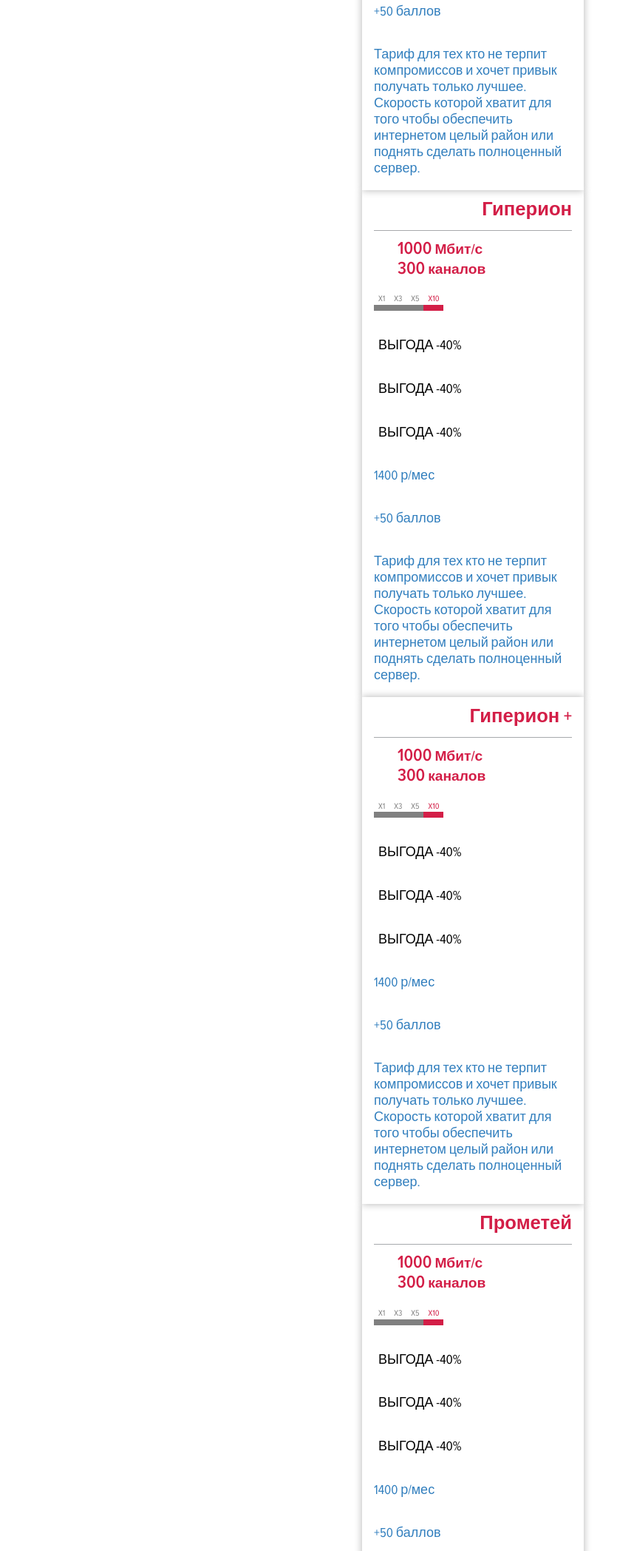
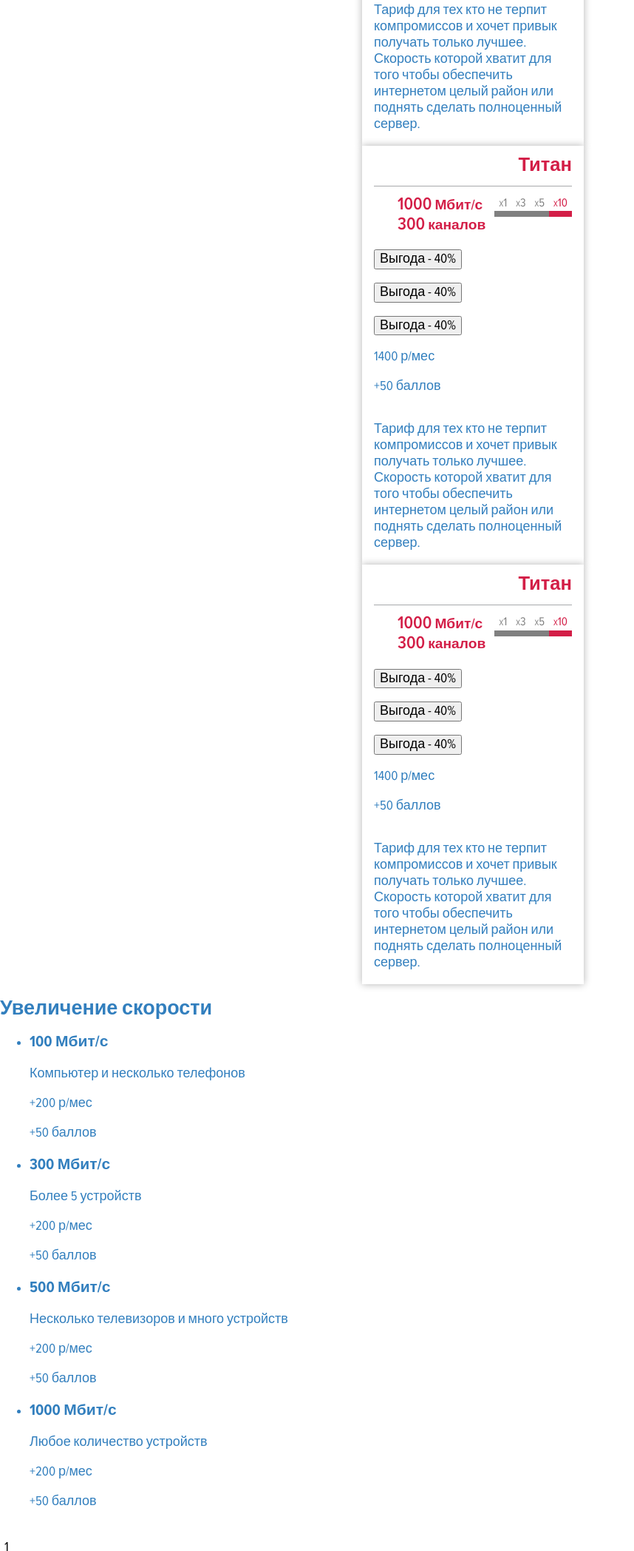
Before and after one commit to dobernike/sata_Gigpage, a website: page source/index.html in a window 1280 px wide. Shown: the part 493-2589 px from the top of the page at 74% size, without its empty margins (0-858 px from the left). Drawn offline with nearby package versions, Linux system fonts and the light colour scheme; files that its build step writes are made by us from their sources.

Commit message:
Добавляет блок с тарифом

```diff
--- a/source/index.html
+++ b/source/index.html
@@ -12,6 +12,19 @@
 </head>
 
 <body>
+  <!-- <svg style="display: none">
+
+        <symbol id="icon-angle-down"
+                height="24"
+                width="24"
+                viewBox="0 0 24 24">
+            <path d="M7.41 8.59L12 13.17l4.59-4.58L18 10l-6 6-6-6 1.41-1.41z"/>
+            <path fill="none" d="M0 0h24v24H0V0z"/>
+        </symbol>
+
+        <symbol id="speed-icon" xmlns="http://www.w3.org/2000/svg" viewBox="0 0 28.73 26.23" width="30" height="30"><defs><style>.cls-1{fill:#d31e47}</style></defs><g id="Слой_2" data-name="Слой 2"><g id="Layer_3" data-name="Layer 3"><path class="cls-1" d="M20.81 8l-2.3 4.71a3 3 0 0 1 .14.59 3.35 3.35 0 0 1-.65 2.48 3.39 3.39 0 0 1-4.73.68 3.38 3.38 0 0 1-.69-4.74 3.41 3.41 0 0 1 2.71-1.36 3.57 3.57 0 0 1 .47 0L19.5 7a.83.83 0 0 1 1.31 1z"/><path class="cls-1" d="M15.61 26.23A13.12 13.12 0 0 1 2.5 13.12a1.22 1.22 0 1 1 2.43 0 10.68 10.68 0 1 0 3.92-8.28A1.21 1.21 0 1 1 7.32 3a13.11 13.11 0 1 1 8.29 23.27z"/><path class="cls-1" d="M4.89 9.07L1.22 13.7l5.48.99-1.81-5.62z"/><path class="cls-1" d="M6.7 15.91h-.21L1 14.89a1.21 1.21 0 0 1-.92-.77 1.22 1.22 0 0 1 .18-1.18l3.68-4.62A1.21 1.21 0 0 1 6 8.7l1.82 5.62a1.22 1.22 0 0 1-1.12 1.59zm-3.27-3.05l1.49.27-.49-1.53z"/></g></g></symbol>
+
+    </svg> -->
 
   <main class="page-main">
 
@@ -22,6 +35,8 @@
       <p class="all-in-one__slogan">Экономь на услугах.</p>
 
       <article class="all-in-one__block block block--premium">
+        <div class="block__general-wrapper">
+          <div class="block__wrapper">
             <h3>Титан</h3>
             <div class="block__speed__wrapper">
               <div>
@@ -39,129 +54,103 @@
                 <button class="btn block__btn-speed block__btn-speed--x10">x<span>10</span></button>
               </div>
             </div>
+            <div class="block__icon__wrapper">
               <p class="block__icon block__icon--tv">
-          <button class="btn block__icon__benefit">Выгода -<span>40</span>%</button>
+                <button class="link block__icon__benefit">Выгода - <span>40%</span></button>
               </p>
               <p class="block__icon block__icon--router-1g">
-          <button class="btn block__icon__benefit">Выгода -<span>40</span>%</button>
+                <button class="link block__icon__benefit">Выгода - <span>40%</span></button>
               </p>
               <p class="block__icon block__icon--ip">
-          <button class="btn block__icon__benefit">Выгода -<span>40</span>%</button>
+                <button class="link block__icon__benefit">Выгода - <span>40%</span></button>
               </p>
+            </div>
+          </div>
+          <div class="block__total__wrapper">
             <p class="block__total"><span>1400</span> р/мес</p>
             <p class="block__points">+<span>50</span> баллов</p>
+          </div>
+        </div>
         <p class="block__description">Тариф для тех кто не терпит компромиссов и хочет привык получать только лучшее. Скорость которой хватит для того чтобы обеспечить интернетом целый район или поднять сделать полноценный сервер.</p>
       </article>
 
-      <article class="all-in-one__block block">
-        <h3>Гиперион</h3>
+      <article class="all-in-one__block block block--premium">
+        <div class="block__general-wrapper">
+          <div class="block__wrapper">
+            <h3>Титан</h3>
+            <div class="block__speed__wrapper">
+              <div>
                 <p class="block__speed">
                   <span>1000</span> Мбит/с
                 </p>
                 <p class="block__chanel">
                   <span>300</span> каналов
                 </p>
-        <p class="block__choice-speed">
-          <button class="btn block__btn-speed block__btn-speed--x1">x1</button>
-          <button class="btn block__btn-speed block__btn-speed--x3">x3</button>
-          <button class="btn block__btn-speed block__btn-speed--x5">x5</button>
-          <button class="btn block__btn-speed block__btn-speed--x10">x10</button>
-        </p>
+              </div>
+              <div class="block__choice-speed">
+                <button class="btn block__btn-speed block__btn-speed--x1">x<span>1</span></button>
+                <button class="btn block__btn-speed block__btn-speed--x3">x<span>3</span></button>
+                <button class="btn block__btn-speed block__btn-speed--x5">x<span>5</span></button>
+                <button class="btn block__btn-speed block__btn-speed--x10">x<span>10</span></button>
+              </div>
+            </div>
+            <div class="block__icon__wrapper">
               <p class="block__icon block__icon--tv">
-          <button class="btn block__icon__benefit">Выгода -<span>40</span>%</button>
+                <button class="link block__icon__benefit">Выгода - <span>40%</span></button>
               </p>
               <p class="block__icon block__icon--router-1g">
-          <button class="btn block__icon__benefit">Выгода -<span>40</span>%</button>
+                <button class="link block__icon__benefit">Выгода - <span>40%</span></button>
               </p>
               <p class="block__icon block__icon--ip">
-          <button class="btn block__icon__benefit">Выгода -<span>40</span>%</button>
+                <button class="link block__icon__benefit">Выгода - <span>40%</span></button>
               </p>
+            </div>
+          </div>
+          <div class="block__total__wrapper">
             <p class="block__total"><span>1400</span> р/мес</p>
             <p class="block__points">+<span>50</span> баллов</p>
+          </div>
+        </div>
         <p class="block__description">Тариф для тех кто не терпит компромиссов и хочет привык получать только лучшее. Скорость которой хватит для того чтобы обеспечить интернетом целый район или поднять сделать полноценный сервер.</p>
       </article>
 
-      <article class="all-in-one__block block block--profit">
-        <h3>Гиперион +</h3>
+      <article class="all-in-one__block block block--premium">
+        <div class="block__general-wrapper">
+          <div class="block__wrapper">
+            <h3>Титан</h3>
+            <div class="block__speed__wrapper">
+              <div>
                 <p class="block__speed">
                   <span>1000</span> Мбит/с
                 </p>
                 <p class="block__chanel">
                   <span>300</span> каналов
                 </p>
-        <p class="block__choice-speed">
-          <button class="btn block__btn-speed block__btn-speed--x1">x1</button>
-          <button class="btn block__btn-speed block__btn-speed--x3">x3</button>
-          <button class="btn block__btn-speed block__btn-speed--x5">x5</button>
-          <button class="btn block__btn-speed block__btn-speed--x10">x10</button>
-        </p>
+              </div>
+              <div class="block__choice-speed">
+                <button class="btn block__btn-speed block__btn-speed--x1">x<span>1</span></button>
+                <button class="btn block__btn-speed block__btn-speed--x3">x<span>3</span></button>
+                <button class="btn block__btn-speed block__btn-speed--x5">x<span>5</span></button>
+                <button class="btn block__btn-speed block__btn-speed--x10">x<span>10</span></button>
+              </div>
+            </div>
+            <div class="block__icon__wrapper">
               <p class="block__icon block__icon--tv">
-          <button class="btn block__icon__benefit">Выгода -<span>40</span>%</button>
+                <button class="link block__icon__benefit">Выгода - <span>40%</span></button>
               </p>
               <p class="block__icon block__icon--router-1g">
-          <button class="btn block__icon__benefit">Выгода -<span>40</span>%</button>
+                <button class="link block__icon__benefit">Выгода - <span>40%</span></button>
               </p>
               <p class="block__icon block__icon--ip">
-          <button class="btn block__icon__benefit">Выгода -<span>40</span>%</button>
+                <button class="link block__icon__benefit">Выгода - <span>40%</span></button>
               </p>
+            </div>
+          </div>
+          <div class="block__total__wrapper">
             <p class="block__total"><span>1400</span> р/мес</p>
             <p class="block__points">+<span>50</span> баллов</p>
-        <p class="block__description">Тариф для тех кто не терпит компромиссов и хочет привык получать только лучшее. Скорость которой хватит для того чтобы обеспечить интернетом целый район или поднять сделать полноценный сервер.</p>
-      </article>
-
-      <article class="all-in-one__block block block">
-        <h3>Прометей</h3>
-        <p class="block__speed">
-          <span>1000</span> Мбит/с
-        </p>
-        <p class="block__chanel">
-          <span>300</span> каналов
-        </p>
-        <p class="block__choice-speed">
-          <button class=" btn block__btn-speed block__btn-speed--x1">x1</button>
-          <button class="btn block__btn-speed block__btn-speed--x3">x3</button>
-          <button class="btn block__btn-speed block__btn-speed--x5">x5</button>
-          <button class="btn block__btn-speed block__btn-speed--x10">x10</button>
-        </p>
-        <p class="block__icon block__icon--tv">
-          <button class="btn block__icon__benefit">Выгода -<span>40</span>%</button>
-        </p>
-        <p class="block__icon block__icon--router-1g">
-          <button class="btn block__icon__benefit">Выгода -<span>40</span>%</button>
-        </p>
-        <p class="block__icon block__icon--ip">
-          <button class="btn block__icon__benefit">Выгода -<span>40</span>%</button>
-        </p>
-        <p class="block__total"><span>1400</span> р/мес</p>
-        <p class="block__points">+<span>50</span> баллов</p>
-        <p class="block__description">Тариф для тех кто не терпит компромиссов и хочет привык получать только лучшее. Скорость которой хватит для того чтобы обеспечить интернетом целый район или поднять сделать полноценный сервер.</p>
-      </article>
-
-      <article class="all-in-one__block block block--popularly">
-        <h3>Прометей +</h3>
-        <p class="block__speed">
-          <span>1000</span> Мбит/с
-        </p>
-        <p class="block__chanel">
-          <span>300</span> каналов
-        </p>
-        <p class="block__choice-speed">
-          <button class="btn block__btn-speed block__btn-speed--x1">x1</button>
-          <button class="btn block__btn-speed block__btn-speed--x3">x3</button>
-          <button class="btn block__btn-speed block__btn-speed--x5">x5</button>
-          <button class="btn block__btn-speed block__btn-speed--x10">x10</button>
-        </p>
-        <p class="block__icon block__icon--tv">
-          <button class="btn block__icon__benefit">Выгода -<span>40</span>%</button>
-        </p>
-        <p class="block__icon block__icon--router-1g">
-          <button class="btn block__icon__benefit">Выгода -<span>40</span>%</button>
-        </p>
-        <p class="block__icon block__icon--ip">
-          <button class="btn block__icon__benefit">Выгода -<span>40</span>%</button>
-        </p>
-        <p class="block__total"><span>1400</span> р/мес</p>
-        <p class="block__points">+<span>50</span> баллов</p>
+          </div>
+        </div>
         <p class="block__description">Тариф для тех кто не терпит компромиссов и хочет привык получать только лучшее. Скорость которой хватит для того чтобы обеспечить интернетом целый район или поднять сделать полноценный сервер.</p>
       </article>
     </section>
@@ -419,7 +408,7 @@
           <li>Двухдиапазонный: 2.4 гГц и 5 гГц</li>
           <li>Двухдиапазонный: 2.4 гГц и 5 гГц</li>
         </ul>
-        <button class="btn block__more-info btn-link">
+        <button class="link block__more-info btn-link">
           Подробнее
         </button>
         <p class="block__total"><span>150</span> р/мес</p>
```
Lines whose indentation alone changed are shown as unchanged.
